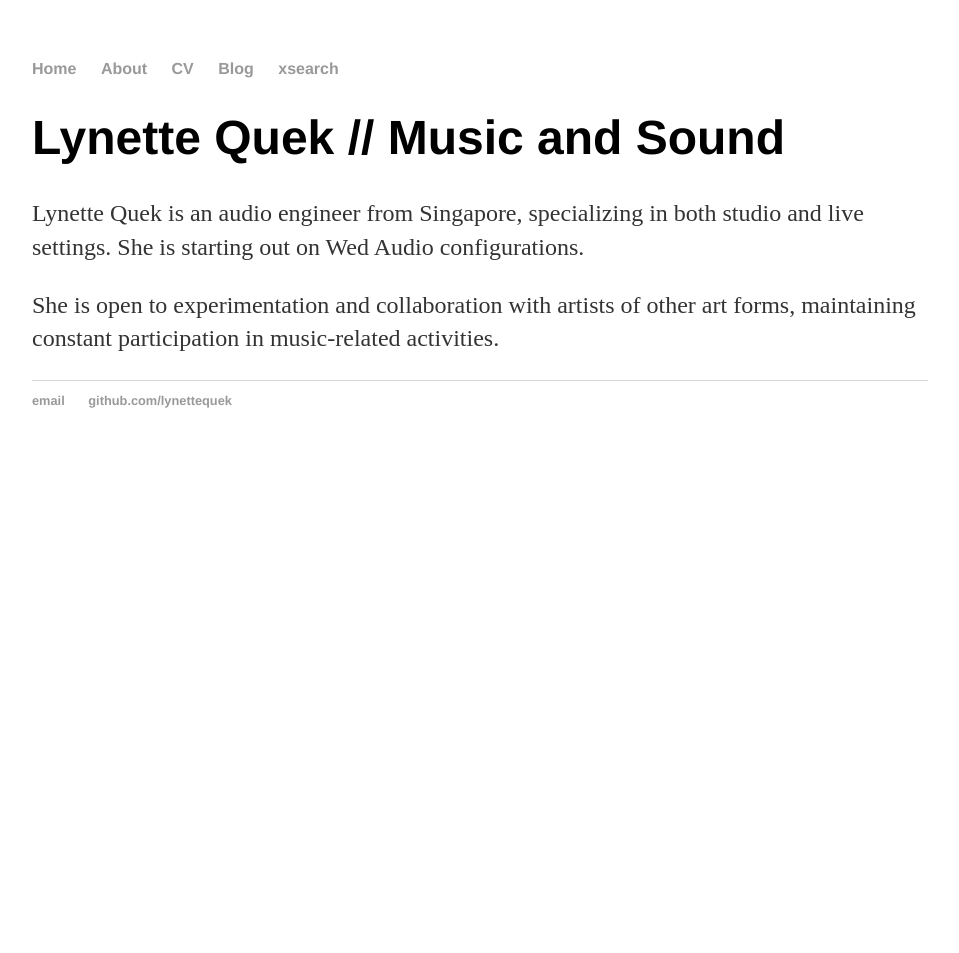
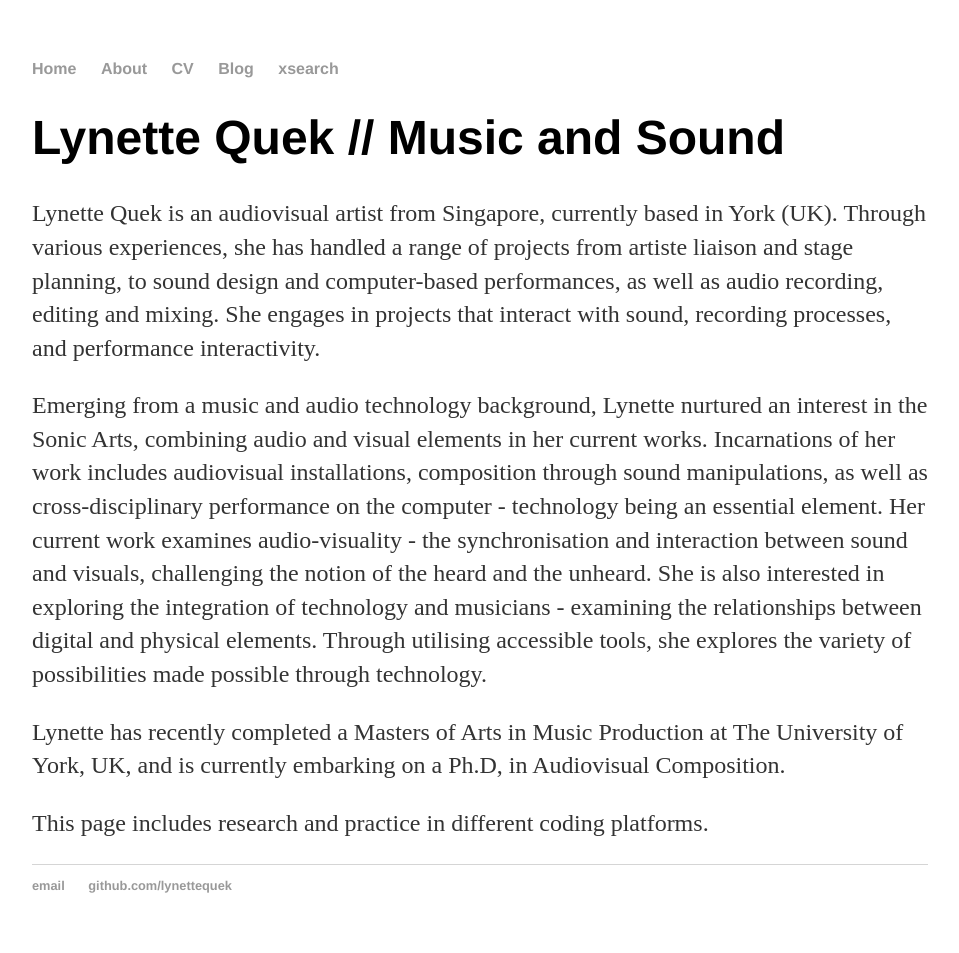
Before and after one commit to lynettequek/lynettequek.github.io, a Jekyll site: the page built from about/index.html, in a window 1280 px wide. Shown: the whole page, without its empty margins (160-1119 px from the left). Built offline with Jekyll 4.4.1, drawn with Linux system fonts in a browser that asks for light colours; before the commit the page ends 900 px from its top, so only the background shows below that.

Commit message:
Update index.html

```diff
--- a/about/index.html
+++ b/about/index.html
@@ -4,8 +4,12 @@ title: About Lynette Quek
 ---
 <div class="blurb">
 	<h1>Lynette Quek // Music and Sound</h1>
-	<p>Lynette Quek is an audio engineer from Singapore, specializing in both studio and live settings. She is starting out on Wed Audio configurations.
-</p>
+<p>Lynette Quek is an audiovisual artist from Singapore, currently based in York (UK). Through various experiences, she has handled a range of projects from artiste liaison and stage planning, to sound design and computer-based performances, as well as audio recording, editing and mixing. She engages in projects that interact with sound, recording processes, and performance interactivity. </p>
 
-<p>She is open to experimentation and collaboration with artists of other art forms, maintaining constant participation in music-related activities.</p>
+<p>Emerging from a music and audio technology background, Lynette nurtured an interest in the Sonic Arts, combining audio and visual elements in her current works. Incarnations of her work includes audiovisual installations, composition through sound manipulations, as well as cross-disciplinary performance on the computer - technology being an essential element. Her current work examines audio-visuality - the synchronisation and interaction between sound and visuals, challenging the notion of the heard and the unheard. She is also interested in exploring the integration of technology and musicians - examining the relationships between digital and physical elements. Through utilising accessible tools, she explores the variety of possibilities made possible through technology. </p>
+
+<p>Lynette has recently completed a Masters of Arts in Music Production at The University of York, UK, and is currently embarking on a Ph.D, in Audiovisual Composition.</p>
+
+<p>This page includes research and practice in different coding platforms.</p>
+
 </div><!-- /.blurb -->
```
